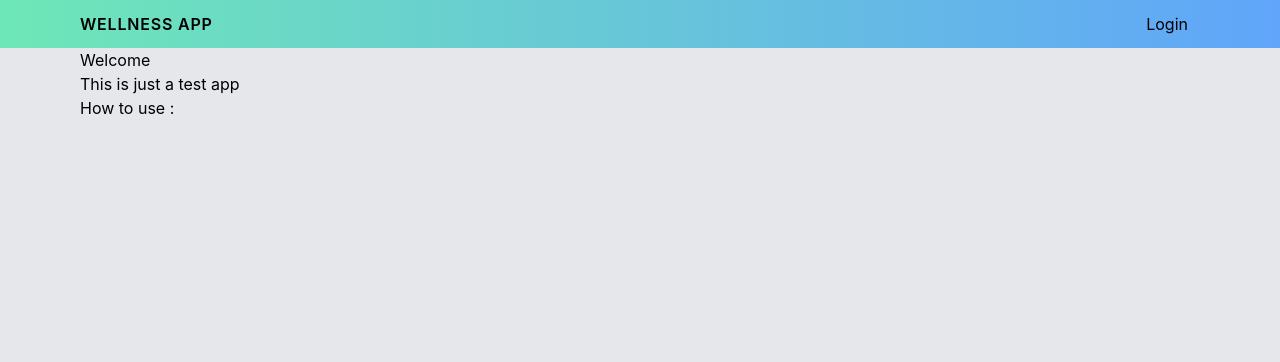
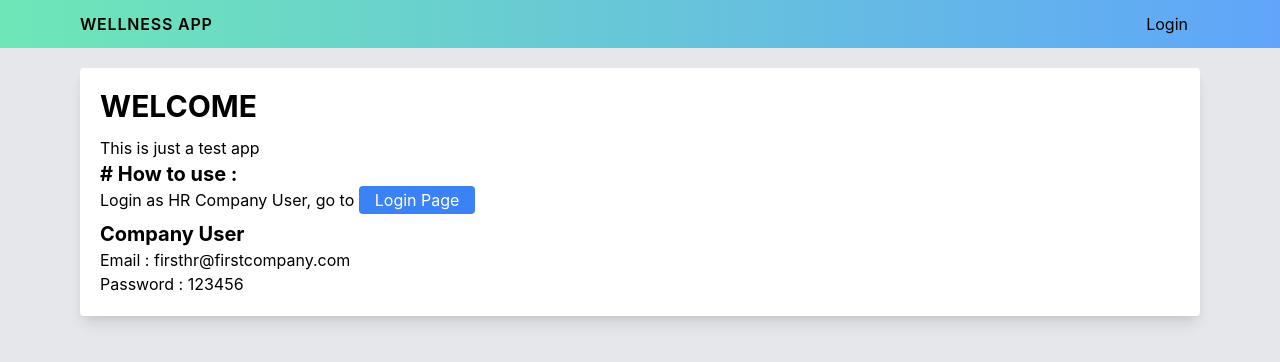
Before and after one commit to mRizalMaulana/wellness-app, a React (Create React App) app in the folder frontend/: page / in a window 1280 px wide. Shown: the top 362 px of the page. Built offline with nearby package versions, Linux system fonts and the light colour scheme.

Commit message:
update landing page

```diff
--- a/frontend/src/components/pages/LandingPage.js
+++ b/frontend/src/components/pages/LandingPage.js
@@ -1,12 +1,23 @@
 import { Fragment } from "react";
+import { Link } from "react-router-dom";
 
 const LandingPage = () => {
     return(
         <Fragment>
-            <h2>Welcome</h2>
-            <p>This is just a test app</p>
+            <div className='mt-5 p-5 bg-white rounded shadow-lg'>
+                <h2 className='uppercase text-3xl font-bold'>Welcome</h2>
 
-            <h2>How to use :</h2>
+                <div className='mt-3'>
+                    <p>This is just a test app</p>
+                    <h2 className='font-bold text-xl'># How to use :</h2>
+                    <p>Login as HR Company User, go to <Link to='/login' className='bg-blue-500 py-1 px-4 text-white rounded hover:bg-blue-400'> Login Page </Link></p>
+
+                    <h3 className='font-bold mt-2 text-xl'> Company User </h3>
+                    <p> Email : firsthr@firstcompany.com </p>
+                    <p> Password : 123456 </p>
+
+                </div>
+            </div>
         </Fragment>
     )
 };
```
